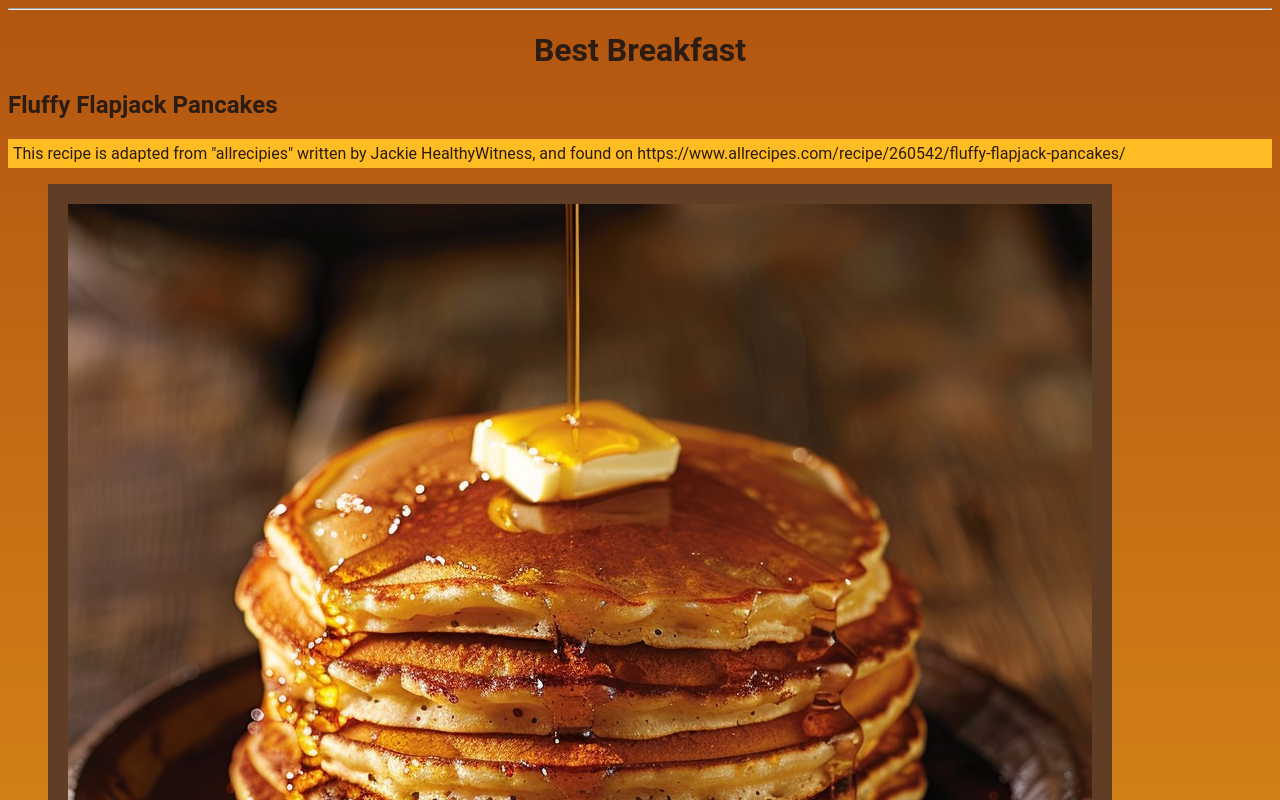
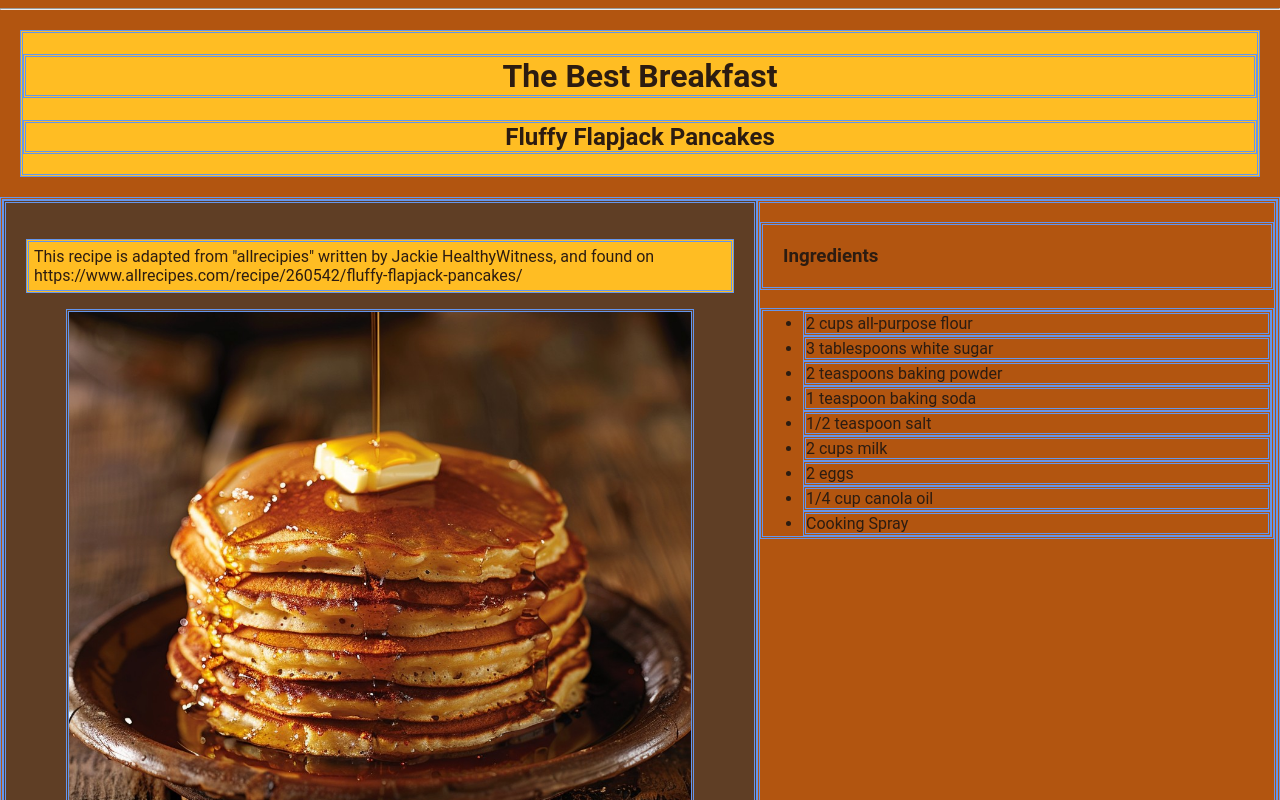
Before and after one commit to anna-fagan/CodingAssignment3, a plain HTML site: page index.html in a window 1280 px wide. Shown: the top 800 px of the page. Drawn offline with Linux system fonts and the light colour scheme; a web font is replaced by a local one.

Commit message:
finished style edits

```diff
--- a/css/style.css
+++ b/css/style.css
@@ -1,47 +1,59 @@
 body{
-    background:linear-gradient(to bottom, #b25510,
-    #ffbd23);
+    background:#b25510;
     font-family:"Roboto", sans-serif;
     color:#2c1c11;
-    width:auto;
+    margin:0px;
+    /*border: double cornflowerblue;*/
 }
-
 h1{
     text-align:center;
+    border: double cornflowerblue;
 }
 
 h2{
-    text-align:left;
-
+    text-align:center;
+    border: double cornflowerblue;
+    display:block;
 }
 
 h3{
     text-align:left;
     padding:20px;
+    border: double cornflowerblue;
 }
 
 p{
     background-color:#ffbd23;
     width:auto;
     padding:5px;
+    border: double cornflowerblue;
 }
 figure{
-    background-color: #5f3e25;
-    width:fit-content;
-    padding:20px;
+    display:block;
+    border: double cornflowerblue;
 }
 figcaption{
     background-color:#ffbd23;
     padding:10px;
     margin-top:10px;
     margin-bottom:10px;
+    border: double cornflowerblue;
 }
-ul
-li
-ol
+ul{
+    border: double cornflowerblue;
+}
+li{
+    border: double cornflowerblue;
+}
+ol{
+    border: double cornflowerblue;
+}
 ol li{
     padding:10px;
     margin-left:20px;
+}
+div {
+    border: double cornflowerblue;
 }
 
 input
@@ -51,3 +63,23 @@ fieldset{
     display:inline-block;
 }
 /*background:#5f3e25;*/
+.header{
+    background-color:#ffbd23;
+    height:fit-content;
+    width:auto;
+    margin:20px;
+}
+.body{
+    display:grid;
+    grid-template-columns: fit-content(100%) fit-content(50%);
+    grid-template-rows: fit-content(50%) fit-content(50%);
+}
+.image{
+    align-self:center;
+    background-color: #5f3e25;
+    width:fit-content;
+    padding:20px;
+}
+.paragraph{
+
+}
--- a/index.html
+++ b/index.html
@@ -12,15 +12,22 @@
   </head>
   <body>
     <hr>
-    <h1>Best Breakfast</h1>
+        <div class="header">
+            <h1>The Best Breakfast</h1>
                 <h2>Fluffy Flapjack Pancakes</h2>
+        </div>
+        <div class="body">
+            <div class="image">
                 <p>This recipe is adapted from "allrecipies" written by Jackie HealthyWitness,
                     and found on https://www.allrecipes.com/recipe/260542/fluffy-flapjack-pancakes/
                 </p>
                 <figure>
-            <img src="images/delicious-pancake-stack-stockcake.jpg" alt="A stack of flapjack pancakes">
+                    <img src="images/delicious-pancake-stack-stockcake.jpg" alt="A stack of flapjack pancakes"
+                        style="width:100%;">
                     <figcaption>Fig.1- A stack of flapjack pancakes.</figcaption>
                 </figure>
+            </div>
+            <div>
                 <h3>Ingredients</h3>
                 <ul>
                     <li>2 cups all-purpose flour</li>
@@ -33,7 +40,8 @@
                     <li>1/4 cup canola oil</li>
                     <li>Cooking Spray</li>
                 </ul>
-
+            </div>
+            <div>
                 <h3>Rate this recipe</h3>
                     <fieldset style="width: 300px;">
                         <legend>How difficult is this recipe?</legend>
@@ -41,6 +49,7 @@
                         <input type="radio" id="med" name="med">Intermediate
                         <input type="radio" id="hard" name="hard">Hard
                     </fieldset>
+            </div>
             <!--<h3>Equipment</h3>
             <uL>
                 <li>Measuring Cups</li>
@@ -50,7 +59,7 @@
                 <li>Non-stick pan or griddle</li>
                 <li>Stovetop or Burner</li>
             </uL>-->
-
+            <div>
                 <h3>Directions</h3>
                 <ol>
                     <li>Gather all ingredients.</li>
@@ -67,5 +76,7 @@
                     </li>
                     <li>Serve and enjoy!</li>
                 </ol>
+            </div>
+        </div>
   </body>
 </html>
```
Lines whose indentation alone changed are shown as unchanged.
